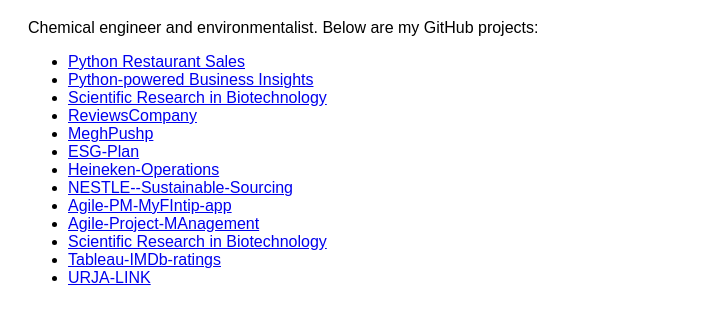
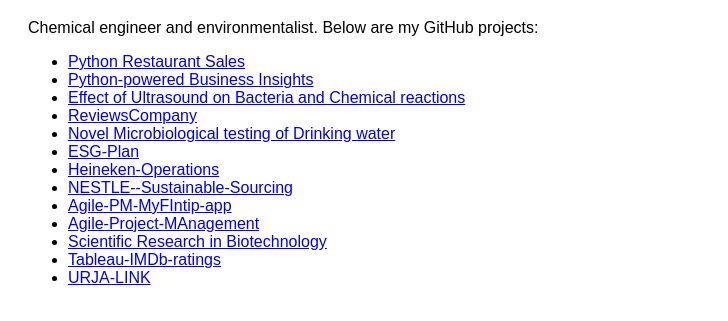
Before and after one commit to Arunima-Bollampally/Arunima-Bollampally, a plain HTML site: page index.html in a window 1280 px wide. Shown: the part 89-410 px from the top of the page, without its empty margins (0-728 px from the left). Drawn offline with Linux system fonts and the light colour scheme.

Commit message:
Update index.html

```diff
--- a/index.html
+++ b/index.html
@@ -13,9 +13,9 @@
   <ul>
     <li><a href="https://github.com/Arunima-Bollampally/Python-Restaurant-sales">Python Restaurant Sales</a></li>
     <li><a href="https://github.com/Arunima-Bollampally/Python-powered-Business-Insights">Python-powered Business Insights</a></li>
-    <li><a href="https://github.com/Arunima-Bollampally/Scientific-Research-in-Biotechnology">Scientific Research in Biotechnology</a></li>
+    <li><a href="https://github.com/Arunima-Bollampally/Scientific-Research-in-Biotechnology">Effect of Ultrasound on Bacteria and Chemical reactions</a></li>
     <li><a href="https://github.com/Arunima-Bollampally/ReviewsCompany" target="_blank">ReviewsCompany</a></li>
-    <li><a href="https://github.com/Arunima-Bollampally/MeghPushp">MeghPushp</a></li>
+    <li><a href="https://github.com/Arunima-Bollampally/NOVEL-WATER-TESTING">Novel Microbiological testing of Drinking water</a></li>
     <li><a href="https://github.com/Arunima-Bollampally/ESG-Plan" target="_blank">ESG-Plan</a></li>
     <li><a href="https://github.com/Arunima-Bollampally/Heineken-Operations" target="_blank">Heineken-Operations</a></li>
     <li><a href="https://github.com/Arunima-Bollampally/NESTLE--Sustainable-Sourcing" target="_blank">NESTLE--Sustainable-Sourcing</a></li>
```
